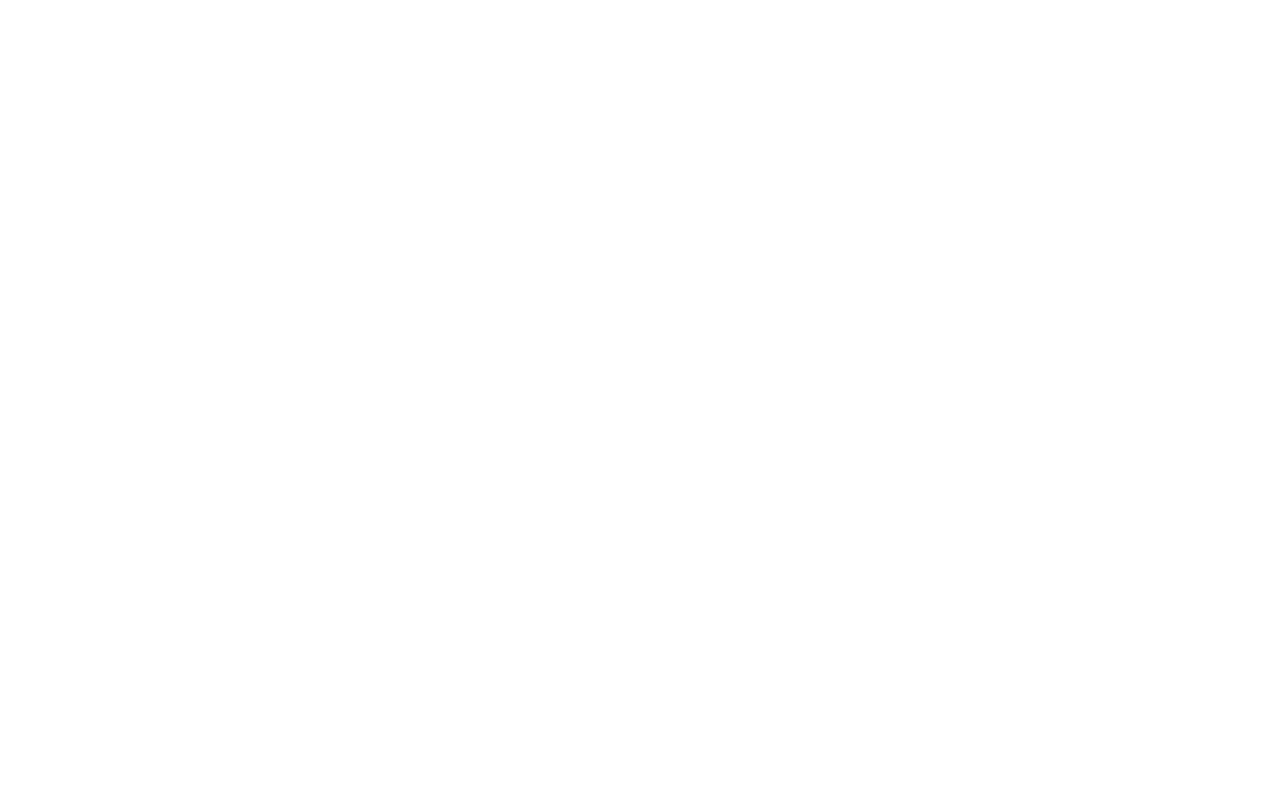
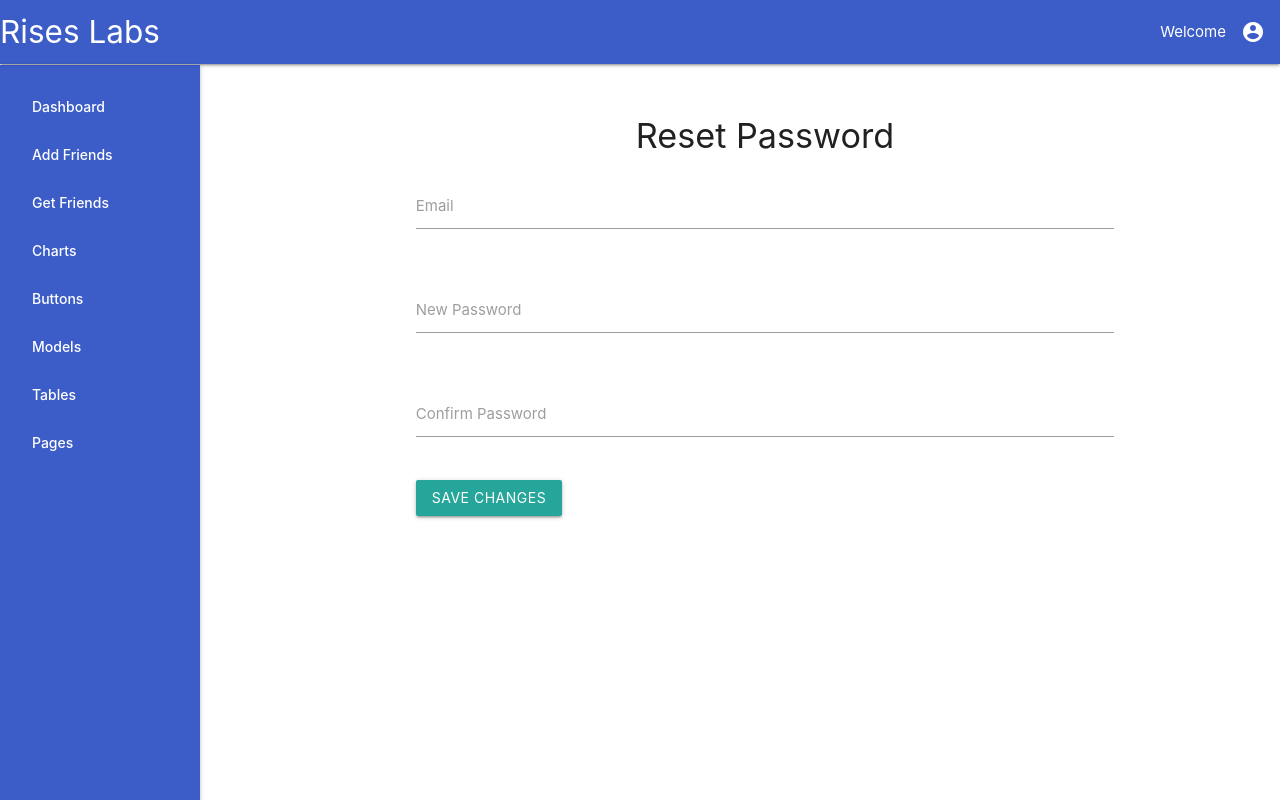
Before and after one commit to praveen-riseslabs/angular-application, an Angular app in the folder fontend/ClientApp/: page /homepage/resetpassword in a window 1280 px wide. Before the commit this address led to /. Built offline with nearby package versions, Linux system fonts and the light colour scheme.

Commit message:
validations added

```diff
--- a/fontend/ClientApp/src/app/components/Editprofile/edit-profile/edit-profile.component.ts
+++ b/fontend/ClientApp/src/app/components/Editprofile/edit-profile/edit-profile.component.ts
@@ -27,7 +27,6 @@
   this.userdataservice.getUserData('http://127.0.0.1:5000/getuser').subscribe((response) => {
     this.userlist = response;
     this.userdata = this.userlist.find(a => a.UserID === this.UserId);
-    console.log(this.userdata);
   });
   }
 
--- a/fontend/ClientApp/src/app/components/homepage/homepage/homepage.component.html
+++ b/fontend/ClientApp/src/app/components/homepage/homepage/homepage.component.html
@@ -53,7 +53,7 @@
   <ul id="dropdown1" class="dropdown-content">
     <li><a routerLink="/homepage/edituser">Edit Profile</a></li>
     <li class="divider"></li>
-    <li><a (click)="logout()" >Reset Password</a></li>
+    <li><a  [routerLink]="['/homepage/resetpassword', { email: userdata.Email}]" >Reset Password</a></li>
     <li class="divider"></li>
     <li><a (click)="logout()" >Logout</a></li>
   </ul>
--- a/fontend/ClientApp/src/app/components/homepage/homepage/homepage.component.ts
+++ b/fontend/ClientApp/src/app/components/homepage/homepage/homepage.component.ts
@@ -4,6 +4,7 @@
 import { Router } from '@angular/router';
 import { Userdata } from 'src/app/models/Userdata';
 import { UserdataserviceService } from 'src/app/services/registeruser/userdataservice.service';
+import { ResetpasswordComponent } from '../../resetpassword/resetpassword/resetpassword.component';
 declare var M: any;
 
 @Component({
@@ -15,10 +16,13 @@
 export class HomepageComponent implements OnInit, AfterViewInit {
   @ViewChild('userProfile') userProfile: ElementRef;
   @ViewChild('dropdown1') dropdown1: ElementRef;
+  @ViewChild(ResetpasswordComponent) resetPasswordComponent!: ResetpasswordComponent;
+
   userdata:Userdata = new Userdata();
   userlist:Userdata[] = [];
   UserId : number;
   Usertoken : string;
+
   constructor(private renderer: Renderer2, private el: ElementRef,
     private logoutUserService : LogoutuserService, private router : Router, private userdataservice : UserdataserviceService) { }
 
@@ -32,6 +36,7 @@
     this.userdataservice.getUserData('http://127.0.0.1:5000/getuser').subscribe((response) => {
       this.userlist = response;
       this.userdata = this.userlist.find(a => a.UserID === this.UserId);
+
     });
   }
 
@@ -62,8 +67,13 @@
     M.Dropdown.init(dropdownTrigger, {
       constrainWidth: true
     });
+
   }
 
+  // resetPassword(){
+  //   debugger
+  //   this.resetPasswordComponent.updatePassword()
+  // }
 
 
 
--- a/fontend/ClientApp/src/app/components/resetpassword/resetpassword/resetpassword.component.html
+++ b/fontend/ClientApp/src/app/components/resetpassword/resetpassword/resetpassword.component.html
@@ -16,8 +16,16 @@
 </div>
 <div class="row">
   <div class="input-field col s12">
-    <input id="newpassword" type="password" class="validate" name="newpassword" [(ngModel)]="userdata.Password" required>
+    <input id="newpassword" type="password" class="validate" name="newpassword" [(ngModel)]="userdata.Password" >
     <label for="newpassword">New Password</label>
+    <span *ngIf=" userdata.Password && !validateFields(userdata.Password)" class="red-text">Enter strong password</span>
+  </div>
+</div>
+<div class="row">
+  <div class="input-field col s12">
+    <input id="confirmPassword" type="password" name="confirmPassword" required [(ngModel)]="confirmPassword" (input)="validateConfirmPassword()">
+    <label for="confirmPassword">Confirm Password</label>
+    <div *ngIf="passwordError" class="red-text">{{ passwordError }}</div>
   </div>
 </div>
 <button class="btn waves-effect waves-teal" (click)="updatePassword()">Save Changes</button>
--- a/fontend/ClientApp/src/app/components/resetpassword/resetpassword/resetpassword.component.ts
+++ b/fontend/ClientApp/src/app/components/resetpassword/resetpassword/resetpassword.component.ts
@@ -11,6 +11,8 @@
 })
 export class ResetpasswordComponent implements OnInit {
   userdata:Userdata = new Userdata();
+  confirmPassword : string = '';
+  passwordError:string = '';
   constructor( private route: ActivatedRoute, private resetpasswordservice : ResetpasswordService, private router : Router) { }
 
   ngOnInit() {
@@ -30,4 +32,16 @@
       // localStorage.setItem('registerUsers', JSON.stringify(this.userlist))
     })
   }
+  validateFields(value: string): boolean {
+    if(this.userdata.Password !==  undefined){
+      const regex = /^(?=.*[A-Z])(?=.*[a-z])(?=.*\d)(?=.*[\W_]).{8,16}$/;
+      return regex.test(value);
+    }
+  }
+  validateConfirmPassword(){
+    this.passwordError = this.userdata.Password !== this.confirmPassword ? 'Passwords do not match' : '';
+  }
+  isFormValid(): boolean {
+    return this.userdata && this.confirmPassword && !this.passwordError;
+  }
 }
```
Also changed, not shown: fontend/ClientApp/src/app/app-routing.module.ts (+3 -19 lines).
